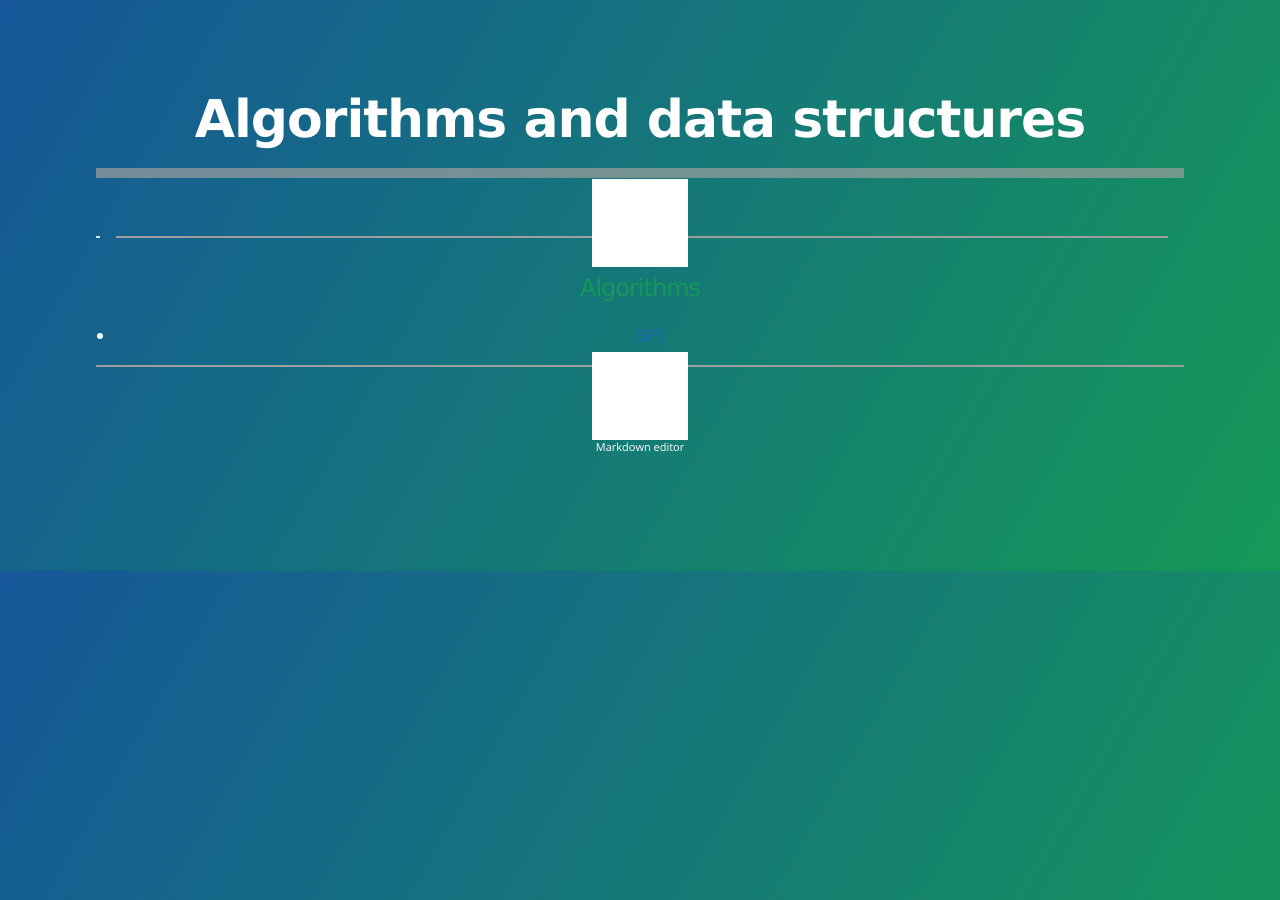
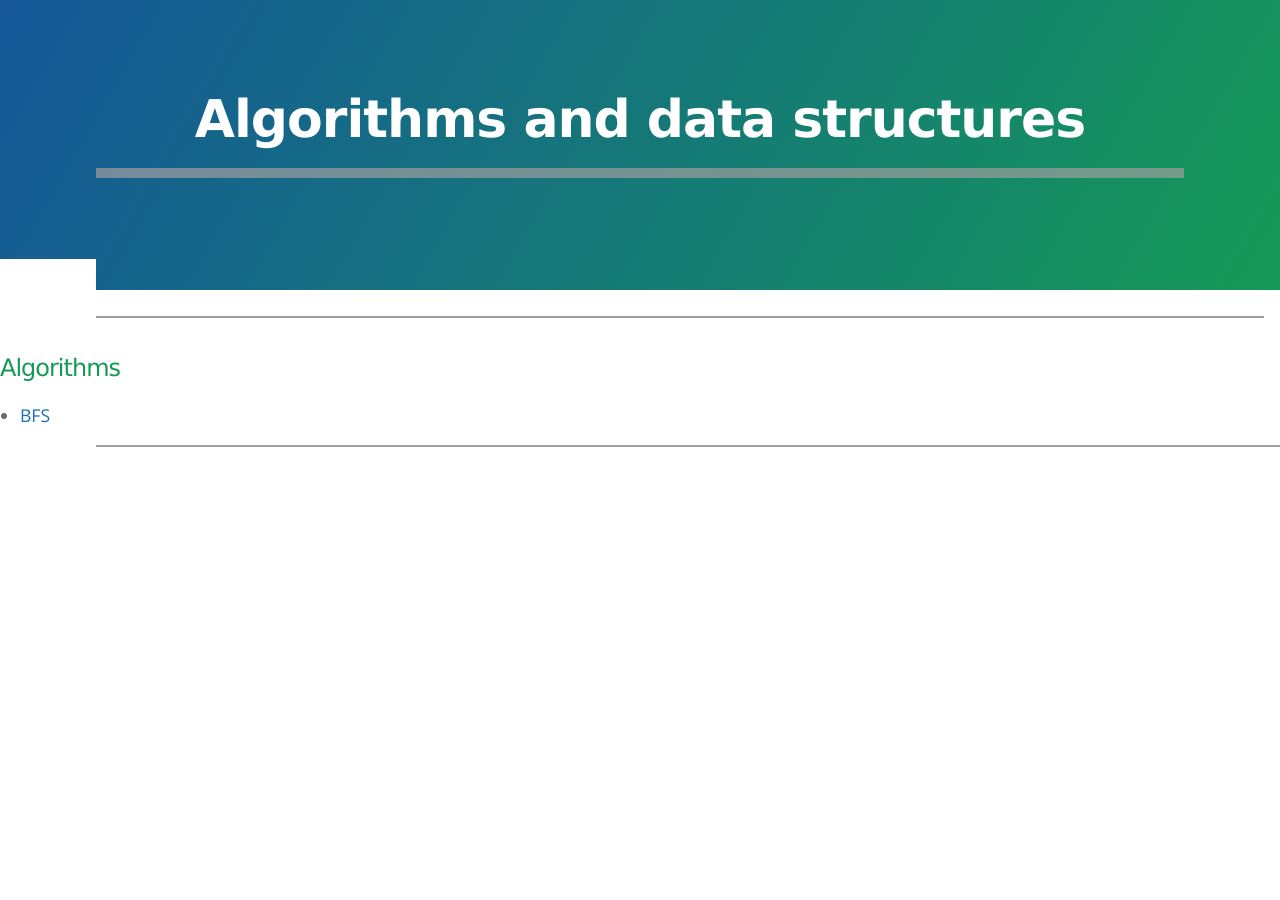
Before and after one commit to Nimitha-jagadeesha/Al-Ds, a Jekyll site: the page built from index.md, in a window 1280 px wide. Built offline with Jekyll 4.4.1, drawn with Linux system fonts in a browser that asks for light colours; the repository's description, which GitHub fills in, is left out; grey boxes are pictures that could not be loaded.

Commit message:
Update default.html

```diff
--- a/_layouts/default.html
+++ b/_layouts/default.html
@@ -19,9 +19,9 @@
     <meta name="apple-mobile-web-app-status-bar-style" content="black-translucent">
     <link rel="stylesheet" href="{{ '/assets/css/style.css?v=' | append: site.github.build_revision | relative_url }}">
   </head>
-  <body class="page-header">
+  <body >
 
-    <header role="banner">
+    <header role="banner"class="page-header">
       <h1 class="project-name">{{ page.title | default: site.title | default: site.github.repository_name }}</h1>
       <h2 class="project-tagline">{{ page.description | default: site.description | default: site.github.project_tagline }}</h2>
     </header>
@@ -32,7 +32,6 @@
     </main>
    <div id="footer_wrap" class="outer">
       <footer class="inner ">
-
         <p style="font-size: 11px;">
             <a style="color:white;text-decoration: none;" href="{{ '/editor.html' | relative_url }}">Markdown editor</a>
         </p>
```
